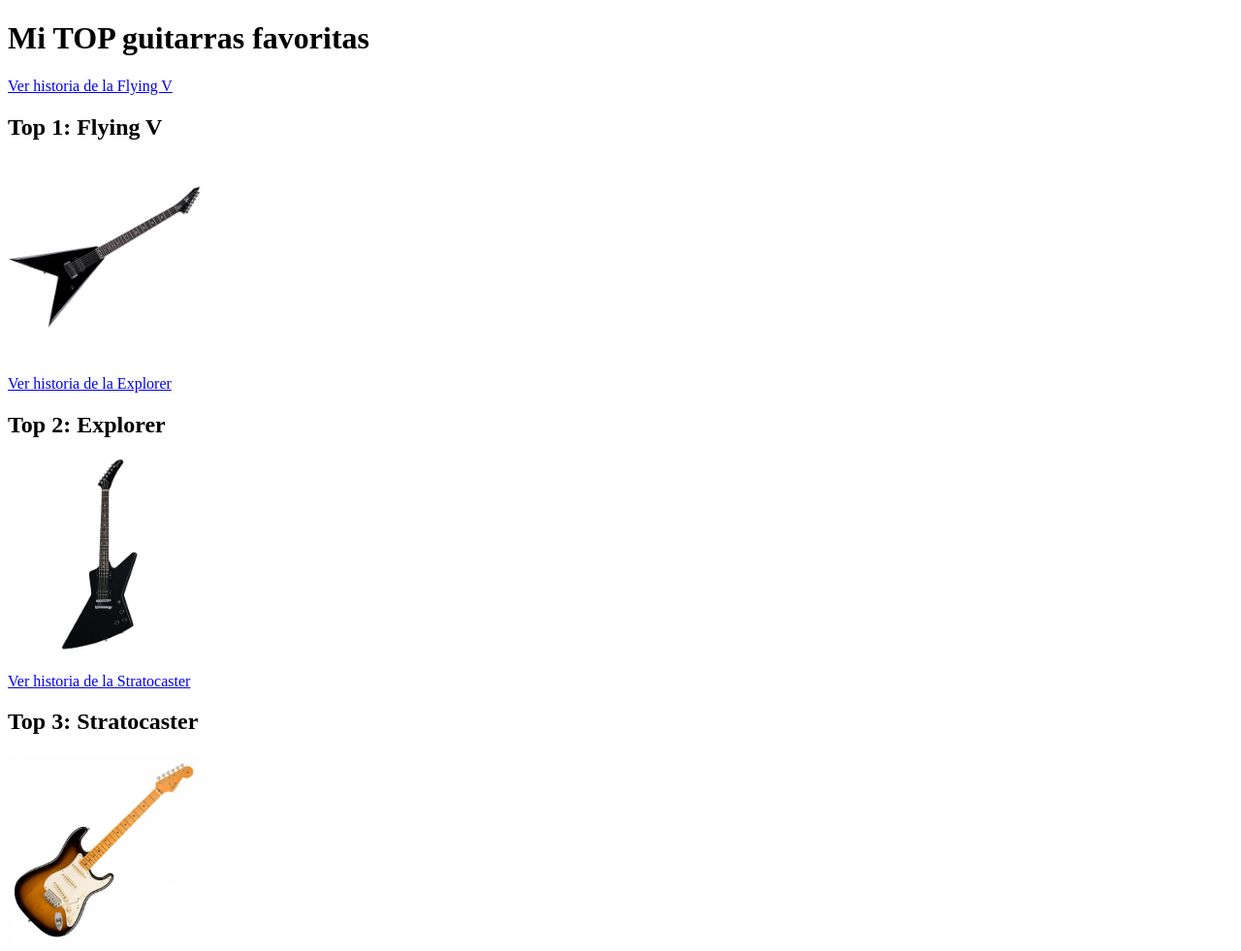
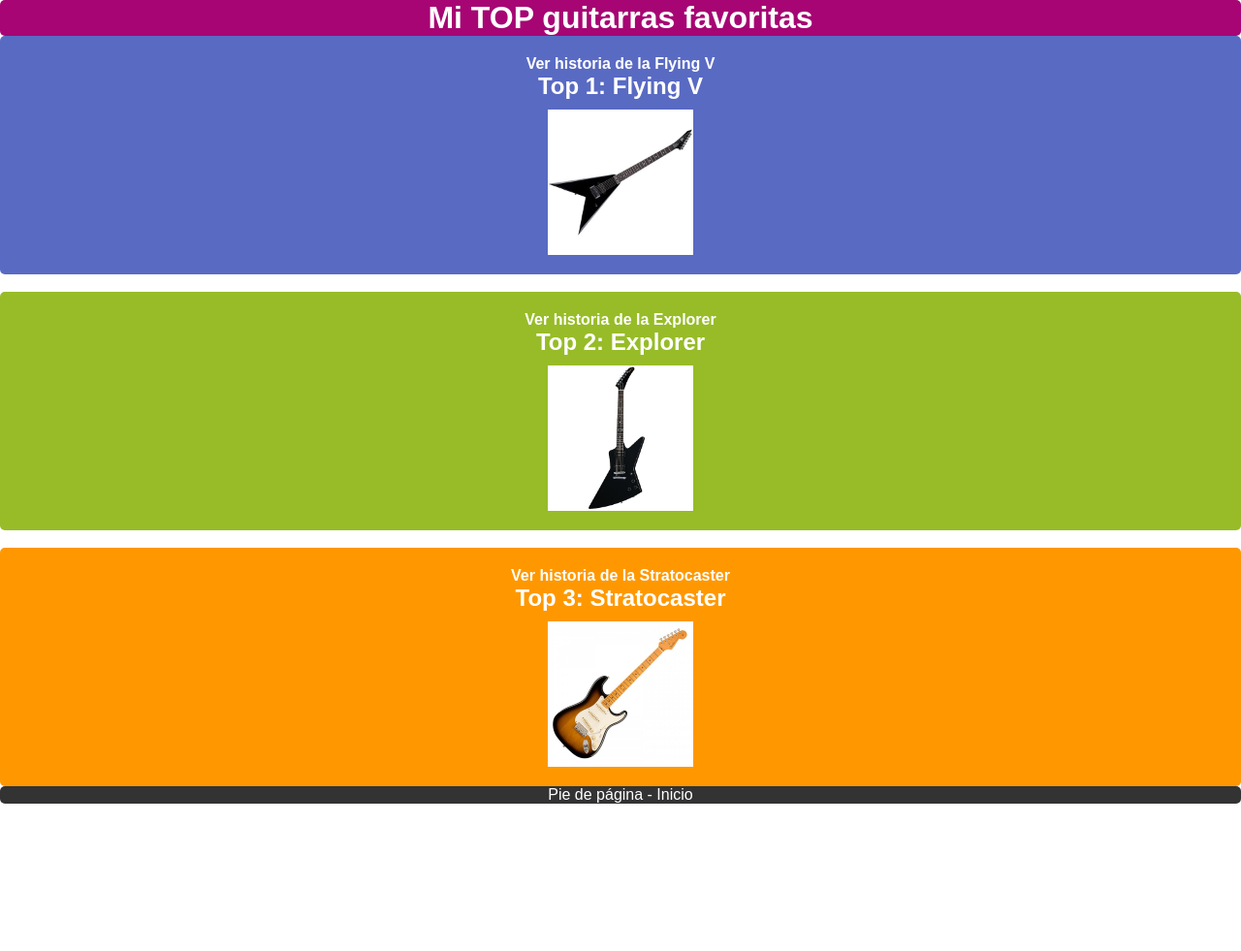
Before and after one commit to Nivek77-89/practica_html, a plain HTML site: page Paginas Web/index.html in a window 1280 px wide. Shown: the top 981 px of the page at 97% size. After the commit the page ends 829 px from the top, so only its background shows below. Drawn offline with Linux system fonts and the light colour scheme.

Commit message:
Css grid basico

```diff
--- /dev/null
+++ b/CSS/explorer.css
@@ -0,0 +1,70 @@
+* {
+  margin: 0;
+  padding: 0;
+  box-sizing: border-box;
+}
+
+body {
+  font-family: 'Ubuntu', sans-serif;
+  background-color: #ffffff;
+}
+
+#container {
+  display: grid;
+  height: 100vh;
+  grid-template-columns: 1fr 2fr;
+  grid-template-rows: 15vh 10vh 75vh;
+  grid-column-gap: 10px;
+  grid-row-gap: 10px;
+  padding: 10px;
+}
+
+header {
+  grid-column: 1 / 3;
+  background-color: #a60573;
+  display: flex;
+  align-items: center;
+  justify-content: center;
+  color: white;
+  border-radius: 5px;
+}
+
+nav {
+  grid-column: 1 / 3;
+  background-color: #596ac3;
+  display: flex;
+  align-items: center;
+  padding-left: 20px;
+  border-radius: 5px;
+}
+
+nav a {
+  color: white;
+  text-decoration: none;
+  font-weight: bold;
+}
+
+main {
+  grid-column: 1 / 3;
+  background-color: #97bc27;
+  display: grid;
+  grid-template-columns: 1fr 1fr;
+  align-items: center;
+  padding: 40px;
+  color: white;
+  border-radius: 5px;
+  gap: 20px;
+}
+
+main img {
+  max-width: 100%;
+  height: auto;
+  border-radius: 5px;
+  justify-self: center;
+}
+
+main p {
+  font-size: 24px;
+  line-height: 1.5;
+  margin-bottom: 15px;
+}
--- /dev/null
+++ b/CSS/flyingv.css
@@ -0,0 +1,70 @@
+* {
+  margin: 0;
+  padding: 0;
+  box-sizing: border-box;
+}
+
+body {
+  font-family: 'Ubuntu', sans-serif;
+  background-color: #ffffff;
+}
+
+#container {
+  display: grid;
+  height: 100vh;
+  grid-template-columns: 1fr 2fr;
+  grid-template-rows: 15vh 10vh 75vh;
+  grid-column-gap: 10px;
+  grid-row-gap: 10px;
+  padding: 10px;
+}
+
+header {
+  grid-column: 1 / 3;
+  background-color: #a60573;
+  display: flex;
+  align-items: center;
+  justify-content: center;
+  color: white;
+  border-radius: 5px;
+}
+
+nav {
+  grid-column: 1 / 3;
+  background-color: #596ac3;
+  display: flex;
+  align-items: center;
+  padding-left: 20px;
+  border-radius: 5px;
+}
+
+nav a {
+  color: white;
+  text-decoration: none;
+  font-weight: bold;
+}
+
+main {
+  grid-column: 1 / 3;
+  background-color: #97bc27;
+  display: grid;
+  grid-template-columns: 1fr 1fr;
+  align-items: center;
+  padding: 40px;
+  color: white;
+  border-radius: 5px;
+  gap: 20px;
+}
+
+main img {
+  max-width: 100%;
+  height: auto;
+  border-radius: 5px;
+  justify-self: center;
+}
+
+main p {
+  font-size: 24px;
+  line-height: 1.5;
+  margin-bottom: 15px;
+}
--- a/CSS/main.css
+++ b/CSS/main.css
@@ -0,0 +1,76 @@
+* {
+  margin: 0;
+  padding: 0;
+  box-sizing: border-box;
+}
+
+body {
+  font-family: 'Ubuntu', sans-serif;
+  background-color: #ffffff;
+}
+
+#container {
+  display: grid;
+  height: 100vh;
+  grid-template-columns: repeat(3, 1fr);
+  grid-template-rows: 20vh 60vh 20vh;
+  grid-column-gap: 10px;
+  grid-row-gap: 10px;
+  padding: 10px;
+}
+
+header {
+  grid-column: 1 / 4;
+  background-color: #a60573;
+  display: flex;
+  align-items: center;
+  justify-content: center;
+  color: white;
+  border-radius: 5px;
+}
+
+section {
+  display: flex;
+  flex-direction: column;
+  align-items: center;
+  justify-content: center;
+  padding: 20px;
+  color: white;
+  border-radius: 5px;
+  text-align: center;
+}
+
+section:nth-of-type(1) {
+  background-color: #596ac3;
+}
+
+section:nth-of-type(2) {
+  background-color: #97bc27;
+}
+
+section:nth-of-type(3) {
+  background-color: #ff9800;
+}
+
+footer {
+  grid-column: 1 / 4;
+  background-color: #333333;
+  display: flex;
+  align-items: center;
+  justify-content: center;
+  color: white;
+  border-radius: 5px;
+}
+
+img {
+  max-width: 100%;
+  max-height: 150px;
+  object-fit: contain;
+  margin-top: 10px;
+}
+
+a {
+  color: white;
+  text-decoration: none;
+  font-weight: bold;
+}
--- /dev/null
+++ b/CSS/strato.css
@@ -0,0 +1,70 @@
+* {
+  margin: 0;
+  padding: 0;
+  box-sizing: border-box;
+}
+
+body {
+  font-family: 'Ubuntu', sans-serif;
+  background-color: #ffffff;
+}
+
+#container {
+  display: grid;
+  height: 100vh;
+  grid-template-columns: 1fr 2fr;
+  grid-template-rows: 15vh 10vh 75vh;
+  grid-column-gap: 10px;
+  grid-row-gap: 10px;
+  padding: 10px;
+}
+
+header {
+  grid-column: 1 / 3;
+  background-color: #a60573;
+  display: flex;
+  align-items: center;
+  justify-content: center;
+  color: white;
+  border-radius: 5px;
+}
+
+nav {
+  grid-column: 1 / 3;
+  background-color: #596ac3;
+  display: flex;
+  align-items: center;
+  padding-left: 20px;
+  border-radius: 5px;
+}
+
+nav a {
+  color: white;
+  text-decoration: none;
+  font-weight: bold;
+}
+
+main {
+  grid-column: 1 / 3;
+  background-color: #97bc27;
+  display: grid;
+  grid-template-columns: 1fr 1fr;
+  align-items: center;
+  padding: 40px;
+  color: white;
+  border-radius: 5px;
+  gap: 20px;
+}
+
+main img {
+  max-width: 100%;
+  height: auto;
+  border-radius: 5px;
+  justify-self: center;
+}
+
+main p {
+  font-size: 24px;
+  line-height: 1.5;
+  margin-bottom: 15px;
+}
--- a/Paginas Web/index.html
+++ b/Paginas Web/index.html
@@ -4,6 +4,7 @@
     <meta charset="UTF-8">
     <meta name="viewport" content="width=device-width, initial-scale=1.0">
     <title>P1 HTML 2026 - Mi Top Guitarras</title>
+    <link rel="stylesheet" href="../CSS/main.css">
 </head>
 <body>
     <header>
```
Also changed, not shown: Paginas Web/GibsonExplorer.html (+1 -0 lines), Paginas Web/Stratocaster.html (+1 -0 lines), Paginas Web/flyingV.html (+1 -0 lines).
